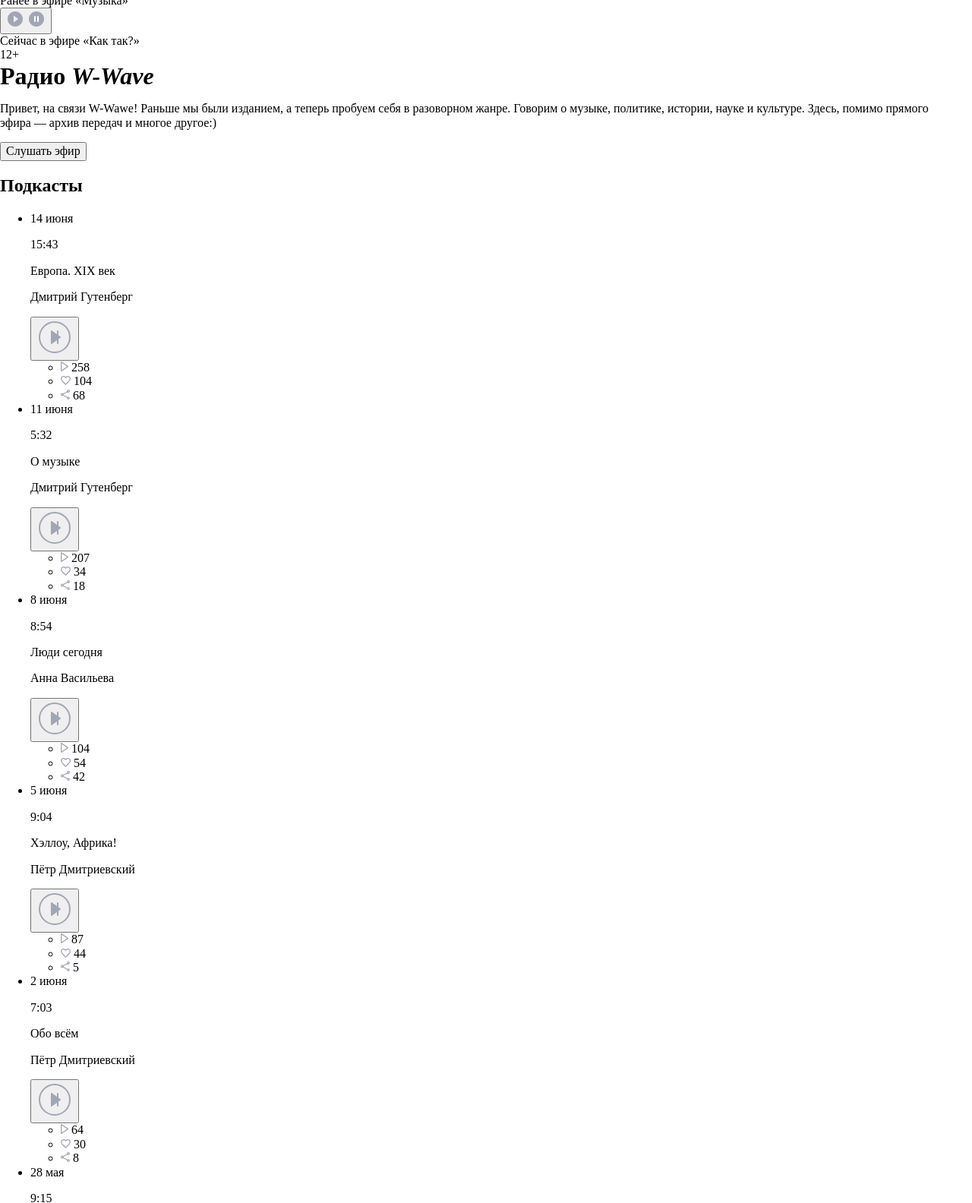
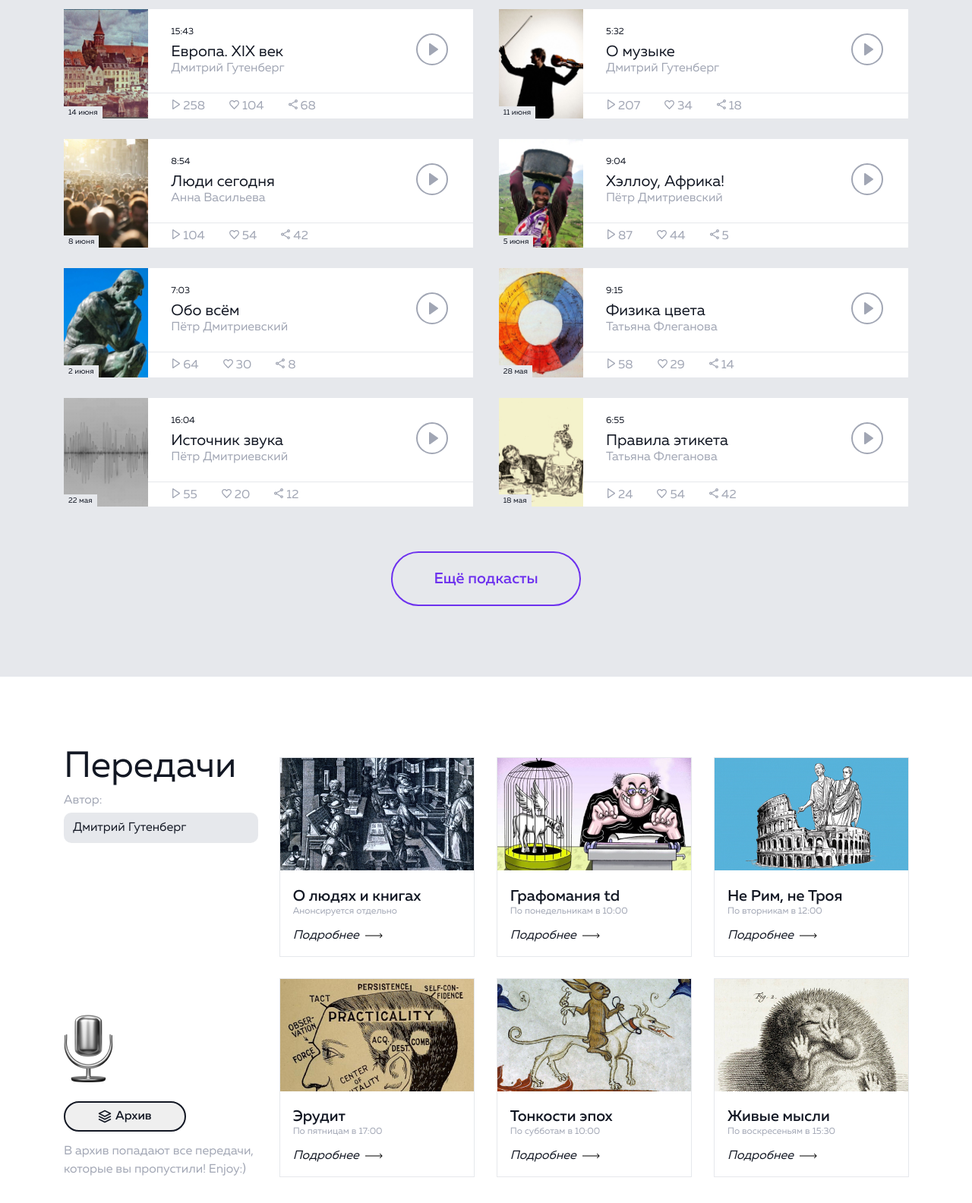
Before and after one commit to mishinyura/w-wave, a plain HTML site: page index.html in a window 1280 px wide. Shown: the part 749-2333 px from the top of the page at 76% size. Drawn offline with Linux system fonts and the light colour scheme; the site is published under a folder, as on GitHub Pages, so addresses that start at the root find nothing.

Commit message:
fix: исправлены пути

```diff
--- a/index.html
+++ b/index.html
@@ -6,10 +6,10 @@
     <meta name="viewport" content="width=device-width, initial-scale=1.0">
     <link rel="stylesheet" href="css/normalize.css">
     <link rel="stylesheet" href="css/swiper-bundle.min.css">
-    <link rel="stylesheet" href="/css/null.css">
-    <link rel="stylesheet" href="/css/style.css">
-    <link rel="stylesheet" href="/css/media.css">
-    <link rel="stylesheet" href="/css/default.css">
+    <link rel="stylesheet" href="css/null.css">
+    <link rel="stylesheet" href="css/style.css">
+    <link rel="stylesheet" href="css/media.css">
+    <link rel="stylesheet" href="css/default.css">
     <title>W-Wave Radio</title>
 </head>
 <body>
@@ -18,7 +18,7 @@
             <div class="tophead__content">
                 <div class="tophead__mobile-container">
                     <a href="index.html" class="tophead__logo">
-                        <img src="/icons/logo.svg" alt="Логотип W-Wave" class="tophead__image">
+                        <img src="icons/logo.svg" alt="Логотип W-Wave" class="tophead__image">
                     </a>
                 </div>
                 <button class="tophead__burger burger">
@@ -207,7 +207,7 @@
                             </span>
                             <picture class="podcasts__pic">
                                 <source media="(max-width: 456px)" srcset="img/player-mob-img(1).jpg">
-                                <img src="/img/player-img1.jpg" alt="" class="podcasts__img">
+                                <img src="img/player-img1.jpg" alt="" class="podcasts__img">
                             </picture>
                             <div class="podcasts__content">
                                 <div class="podcasts__control">
@@ -265,7 +265,7 @@
                             </span>
                             <picture class="podcasts__pic">
                                 <source media="(max-width: 456px)" srcset="img/player-mob-img(2).jpg">
-                                <img src="/img/player-img2.jpg" alt="" class="podcasts__img">
+                                <img src="img/player-img2.jpg" alt="" class="podcasts__img">
                             </picture>
                             <div class="podcasts__content">
                                 <div class="podcasts__control">
@@ -323,7 +323,7 @@
                             </span>
                             <picture class="podcasts__pic">
                                 <source media="(max-width: 456px)" srcset="img/player-mob-img(3).jpg">
-                                <img src="/img/player-img3.jpg" alt="" class="podcasts__img">
+                                <img src="img/player-img3.jpg" alt="" class="podcasts__img">
                             </picture>
                             <div class="podcasts__content">
                                 <div class="podcasts__control">
@@ -381,7 +381,7 @@
                             </span>
                             <picture class="podcasts__pic">
                                 <source media="(max-width: 456px)" srcset="img/player-mob-img(4).jpg">
-                                <img src="/img/player-img4.jpg" alt="" class="podcasts__img">
+                                <img src="img/player-img4.jpg" alt="" class="podcasts__img">
                             </picture>
                             <div class="podcasts__content">
                                 <div class="podcasts__control">
@@ -439,7 +439,7 @@
                             </span>
                             <picture class="podcasts__pic">
                                 <source media="(max-width: 456px)" srcset="img/player-mob-img(1).jpg">
-                                <img src="/img/player-img5.jpg" alt="" class="podcasts__img">
+                                <img src="img/player-img5.jpg" alt="" class="podcasts__img">
                             </picture>
                             <div class="podcasts__content">
                                 <div class="podcasts__control">
@@ -497,7 +497,7 @@
                             </span>
                             <picture class="podcasts__pic">
                                 <source media="(max-width: 456px)" srcset="img/player-mob-img(1).jpg">
-                                <img src="/img/player-img6.jpg" alt="" class="podcasts__img">
+                                <img src="img/player-img6.jpg" alt="" class="podcasts__img">
                             </picture>
                             <div class="podcasts__content">
                                 <div class="podcasts__control">
@@ -555,7 +555,7 @@
                             </span>
                             <picture class="podcasts__pic">
                                 <source media="(max-width: 456px)" srcset="img/player-mob-img(1).jpg">
-                                <img src="/img/player-img7.jpg" alt="" class="podcasts__img">
+                                <img src="img/player-img7.jpg" alt="" class="podcasts__img">
                             </picture>
                             <div class="podcasts__content">
                                 <div class="podcasts__control">
@@ -613,7 +613,7 @@
                             </span>
                             <picture class="podcasts__pic">
                                 <source media="(max-width: 456px)" srcset="img/player-mob-img(1).jpg">
-                                <img src="/img/player-img8.jpg" alt="" class="podcasts__img">
+                                <img src="img/player-img8.jpg" alt="" class="podcasts__img">
                             </picture>
                             <div class="podcasts__content">
                                 <div class="podcasts__control">
@@ -719,8 +719,8 @@
                 <ul class="broadcast__content">
                     <li class="broadcast__item radio">
                         <picture class="radio__picture">
-                            <source media="screen and (max-width: 320px)" srcset="/img/broadcast-mob-img1.jpg">
-                            <img src="/img/broadcast-img1.jpg" alt="" class="radio__img">
+                            <source media="screen and (max-width: 320px)" srcset="img/broadcast-mob-img1.jpg">
+                            <img src="img/broadcast-img1.jpg" alt="" class="radio__img">
                         </picture>
                         <div class="radio__text">
                             <h4 class="radio__title">
@@ -739,8 +739,8 @@
                     </li>
                     <li class="broadcast__item radio">
                         <picture class="radio__picture">
-                            <source media="screen and (max-width: 320px)" srcset="/img/broadcast-mob-img2.jpg">
-                            <img src="/img/broadcast-img2.jpg" alt="" class="radio__img">
+                            <source media="screen and (max-width: 320px)" srcset="img/broadcast-mob-img2.jpg">
+                            <img src="img/broadcast-img2.jpg" alt="" class="radio__img">
                         </picture>
                         <div class="radio__text">
                             <h4 class="radio__title">
@@ -759,8 +759,8 @@
                     </li>
                     <li class="broadcast__item radio">
                         <picture class="radio__picture">
-                            <source media="screen and (max-width: 320px)" srcset="/img/broadcast-mob-img3.jpg">
-                            <img src="/img/broadcast-img3.jpg" alt="" class="radio__img">
+                            <source media="screen and (max-width: 320px)" srcset="img/broadcast-mob-img3.jpg">
+                            <img src="img/broadcast-img3.jpg" alt="" class="radio__img">
                         </picture>
                         <div class="radio__text">
                             <h4 class="radio__title">
@@ -779,8 +779,8 @@
                     </li>
                     <li class="broadcast__item radio">
                         <picture class="radio__picture">
-                            <source media="screen and (max-width: 320px)" srcset="/img/broadcast-mob-img4.jpg">
-                            <img src="/img/broadcast-img4.jpg" alt="" class="radio__img">
+                            <source media="screen and (max-width: 320px)" srcset="img/broadcast-mob-img4.jpg">
+                            <img src="img/broadcast-img4.jpg" alt="" class="radio__img">
                         </picture>
                         <div class="radio__text">
                             <h4 class="radio__title">
@@ -799,8 +799,8 @@
                     </li>
                     <li class="broadcast__item radio">
                         <picture class="radio__picture">
-                            <source media="screen and (max-width: 320px)" srcset="/img/broadcast-mob-img5.jpg">
-                            <img src="/img/broadcast-img5.jpg" alt="" class="radio__img">
+                            <source media="screen and (max-width: 320px)" srcset="img/broadcast-mob-img5.jpg">
+                            <img src="img/broadcast-img5.jpg" alt="" class="radio__img">
                         </picture>
                         <div class="radio__text">
                             <h4 class="radio__title">
@@ -819,8 +819,8 @@
                     </li>
                     <li class="broadcast__item radio">
                         <picture class="radio__picture">
-                            <source media="screen and (max-width: 320px)" srcset="/img/broadcast-mob-img6.jpg">
-                            <img src="/img/broadcast-img6.jpg" alt="" class="radio__img">
+                            <source media="screen and (max-width: 320px)" srcset="img/broadcast-mob-img6.jpg">
+                            <img src="img/broadcast-img6.jpg" alt="" class="radio__img">
                         </picture>
                         <div class="radio__text">
                             <h4 class="radio__title">
@@ -2953,12 +2953,12 @@
         </div>
     </article>
 
-    <script src="/js/burger.js"></script>
-    <script src="/js/search.js"></script>
-    <script src="/js/ethir.js"></script>
-    <script src="/js/playaudio.js"></script>
-    <script src="/js/select.js"></script>
-    <script src="/js/accordeon.js"></script>
+    <script src="js/burger.js"></script>
+    <script src="js/search.js"></script>
+    <script src="js/ethir.js"></script>
+    <script src="js/playaudio.js"></script>
+    <script src="js/select.js"></script>
+    <script src="js/accordeon.js"></script>
     <script src="js/modal.js"></script>
     <script src="js/swiper-bundle.min.js"></script>
     <script src="js/swiper-init.js"></script>
```
